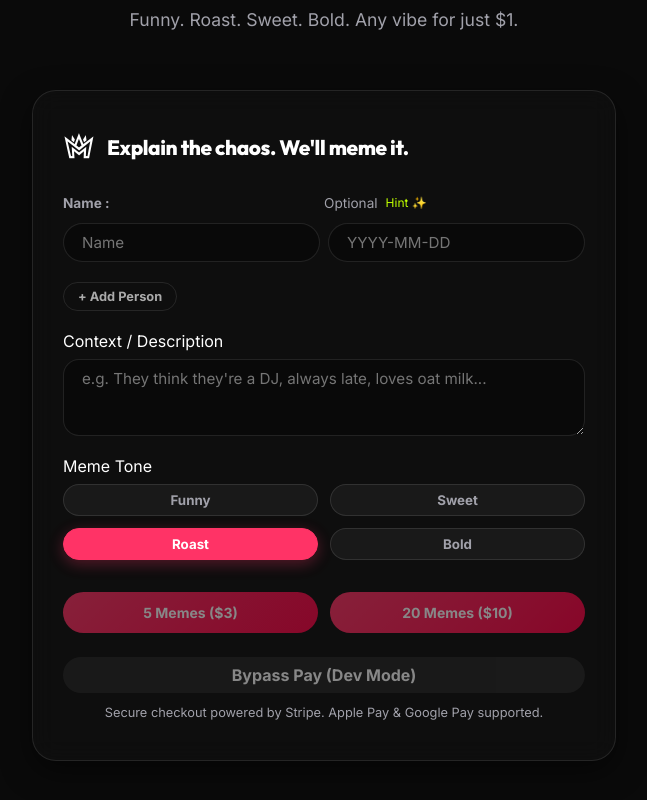
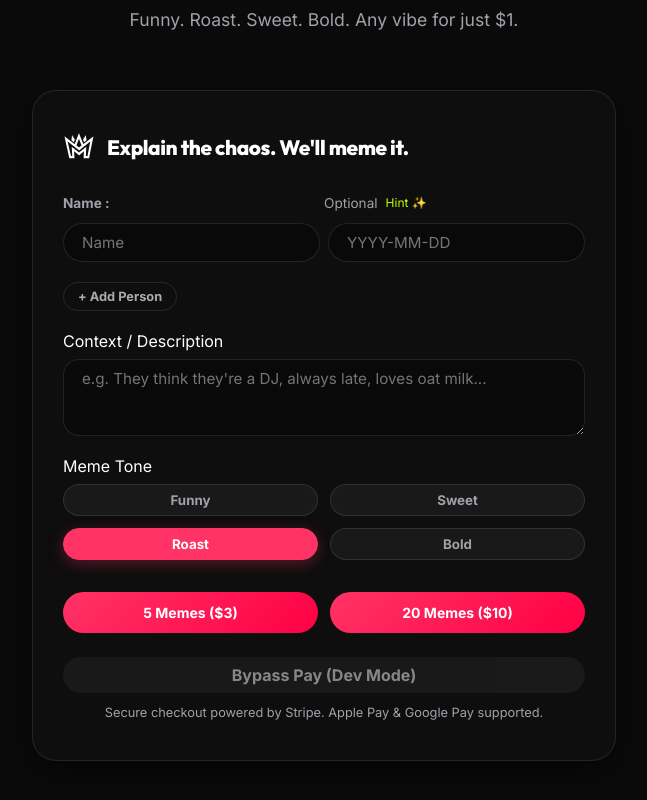
Before and after one commit to Farahprojects/meme-supreme, a Next.js app: page / in a window 1280 px wide. Shown: the part 1012-1812 px from the top of the page, without its empty margins (316-963 px from the left). Built offline with nearby package versions, Linux system fonts and the light colour scheme; no server answers; the database is empty.

Commit message:
Make primary buttons bright when disabled

```diff
--- a/src/components/StudioForm.module.css
+++ b/src/components/StudioForm.module.css
@@ -378,7 +378,7 @@
 }
 
 .primaryButton:disabled {
-    opacity: 0.5;
+    opacity: 1;
     cursor: not-allowed;
 }
 
```
